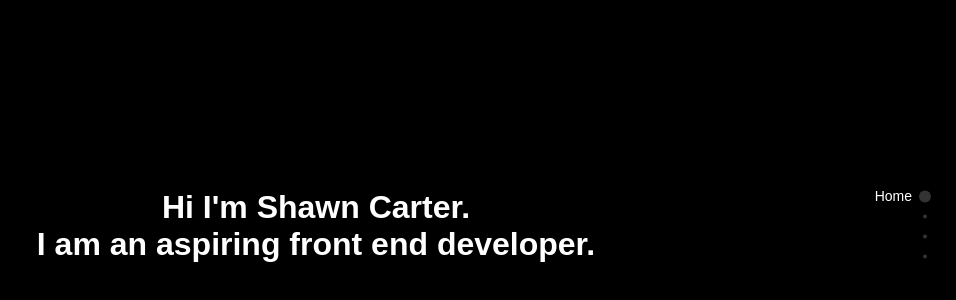
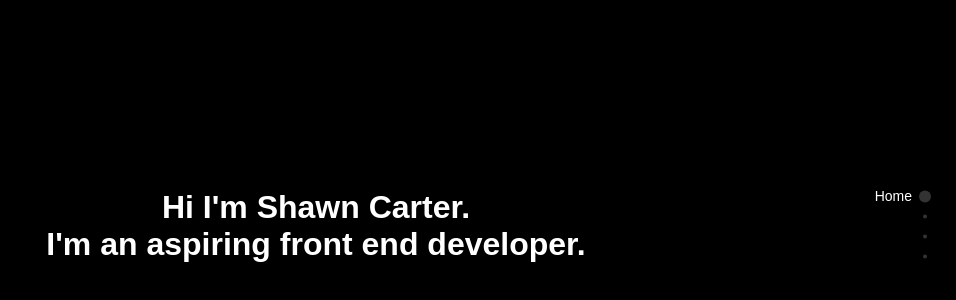
Before and after one commit to ShawnCart3r/portfoliopart3, a plain HTML site: page index.html in a window 1280 px wide. Shown: the part 174-474 px from the top of the page, without its empty margins (324-1280 px from the left). Drawn offline with nearby package versions, Linux system fonts and the light colour scheme.

Commit message:
Add files via upload

```diff
--- a/index.html
+++ b/index.html
@@ -11,7 +11,7 @@
 <body>
     <div id="fullpage">
         <div class="section s1">
-            <h1><strong>Hi I'm Shawn Carter. <br> I am an aspiring front end developer.</strong></h1>
+            <h1><strong>Hi I'm Shawn Carter. <br> I'm an aspiring front end developer.</strong></h1>
 
 
         </div>
@@ -36,7 +36,8 @@
             <div class="flex-container">
               <div class="a"> <a  href="https://inspiring-liskov-b6a293.netlify.app/ "  target="_blank">Weather App Built in React</a></div>
             <div class="b"> <a href="https://matchthehero.netlify.app/" target="_blank">Match the Hero of the Imperuim!</a></div>
-            </div>
+            <div class="b"> <a href="https://fervent-galileo-2ee3ef.netlify.app/" target="_blank">Embrace Kroxa!</a></div>
+          </div>
 
 
 
```
